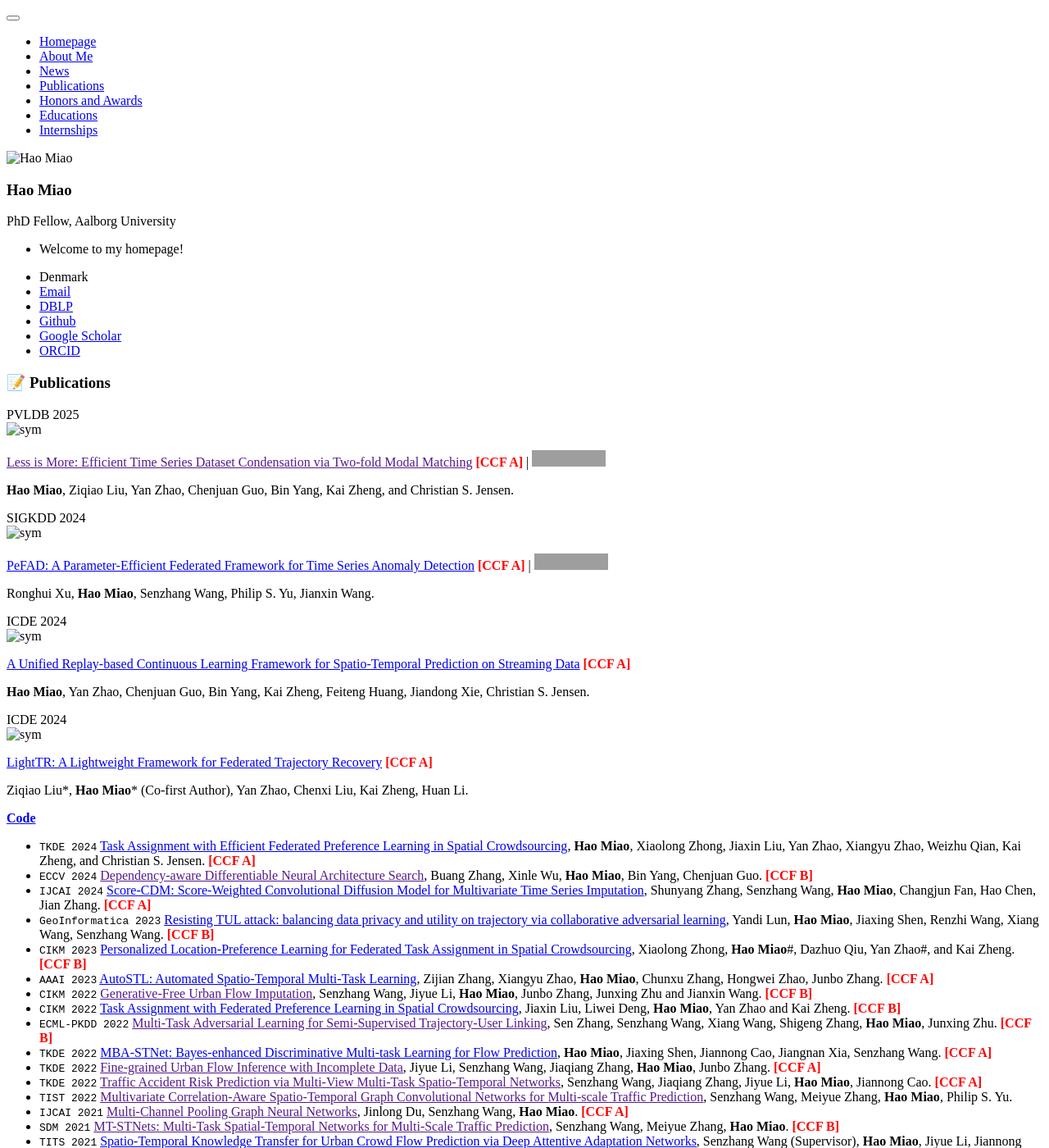
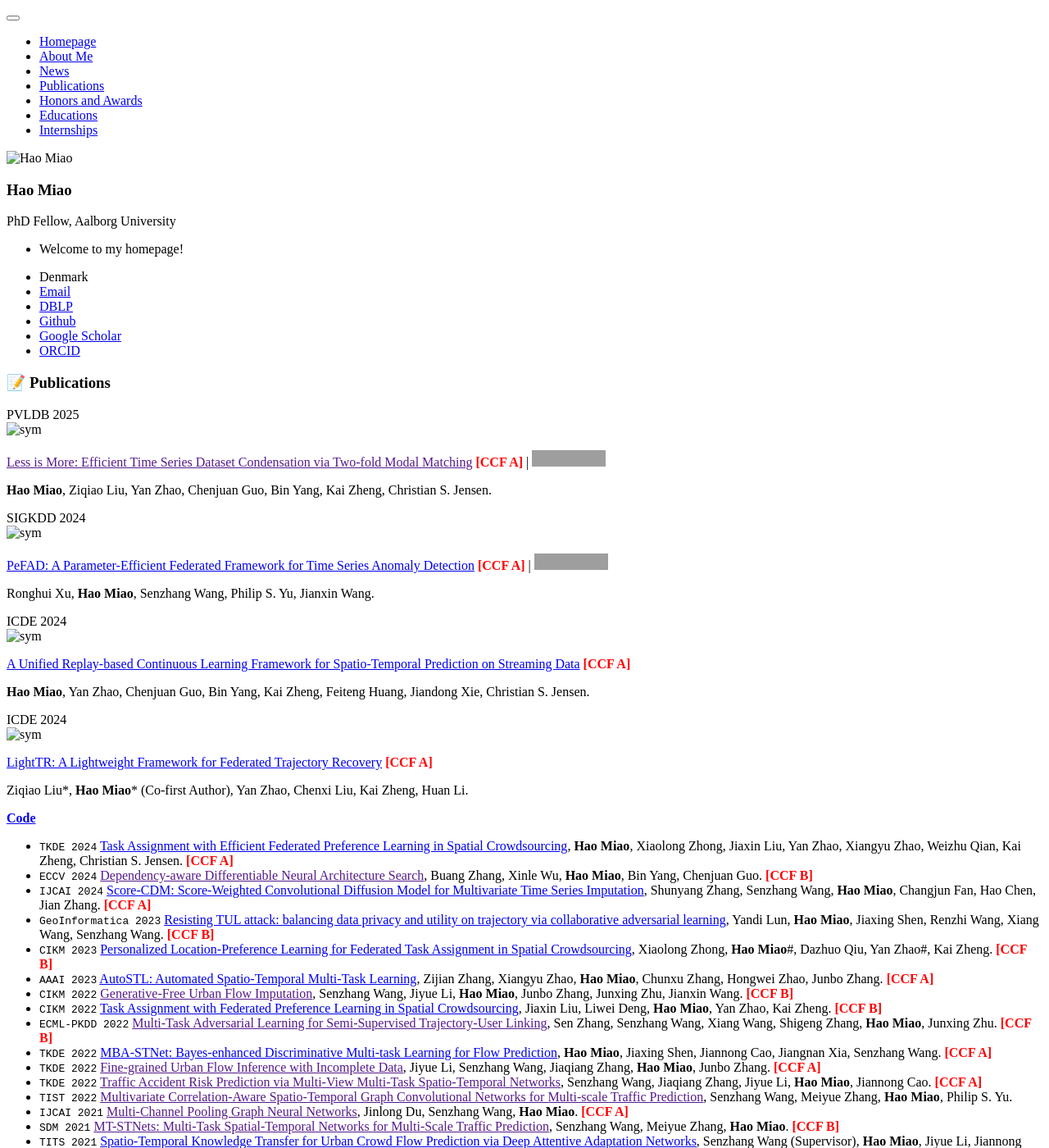
Before and after one commit to MiaoHaoSunny/MiaoHaoSunny.github.io, a Jekyll site: the page built from _pages/includes/pub.md, in a window 1280 px wide and 1400 px high. Shown: the whole window at 82% size. Built offline with Jekyll 4.4.1, drawn with Linux system fonts in a browser that asks for light colours; our own code applies the rules of GitHub Pages for plain Markdown files; grey boxes are pictures that could not be loaded.

Commit message:
Update pub.md

```diff
--- a/_pages/includes/pub.md
+++ b/_pages/includes/pub.md
@@ -6,7 +6,7 @@
 
 [Less is More: Efficient Time Series Dataset Condensation via Two-fold Modal Matching]() <b><font color="red">[CCF A]</font></b> \| [![](https://img.shields.io/github/stars/uestc-liuzq/STdistillation?style=social&label=TimeDC Stars)](https://github.com/uestc-liuzq/STdistillation)
 
-**Hao Miao**, Ziqiao Liu, Yan Zhao, Chenjuan Guo, Bin Yang, Kai Zheng, and Christian S. Jensen.
+**Hao Miao**, Ziqiao Liu, Yan Zhao, Chenjuan Guo, Bin Yang, Kai Zheng, Christian S. Jensen.
 </div>
 </div>
 
@@ -40,14 +40,14 @@ Ziqiao Liu\*, **Hao Miao**\* (Co-first Author), Yan Zhao, Chenxi Liu, Kai Zheng,
 </div>
 </div>
 
-- ``TKDE 2024`` [Task Assignment with Efficient Federated Preference Learning in Spatial Crowdsourcing](https://www.computer.org/csdl/journal/tk/5555/01/10239279/1QcjHWgwhrO), **Hao Miao**, Xiaolong Zhong, Jiaxin Liu, Yan Zhao, Xiangyu Zhao, Weizhu Qian, Kai Zheng, and Christian S. Jensen. <b><font color="red">[CCF A]</font></b>
+- ``TKDE 2024`` [Task Assignment with Efficient Federated Preference Learning in Spatial Crowdsourcing](https://www.computer.org/csdl/journal/tk/5555/01/10239279/1QcjHWgwhrO), **Hao Miao**, Xiaolong Zhong, Jiaxin Liu, Yan Zhao, Xiangyu Zhao, Weizhu Qian, Kai Zheng, Christian S. Jensen. <b><font color="red">[CCF A]</font></b>
 - ``ECCV 2024`` [Dependency-aware Differentiable Neural Architecture Search](), Buang Zhang, Xinle Wu, **Hao Miao**, Bin Yang, Chenjuan Guo. <b><font color="red">[CCF B]</font></b>
 - ``IJCAI 2024`` [Score-CDM: Score-Weighted Convolutional Diffusion Model for Multivariate Time Series Imputation](https://arxiv.org/abs/2405.13075), Shunyang Zhang, Senzhang Wang, **Hao Miao**, Changjun Fan, Hao Chen, Jian Zhang. <b><font color="red">[CCF A]</font></b>
 - ``GeoInformatica 2023`` [Resisting TUL attack: balancing data privacy and utility on trajectory via collaborative adversarial learning](https://link.springer.com/article/10.1007/s10707-023-00507-3), Yandi Lun, **Hao Miao**, Jiaxing Shen, Renzhi Wang, Xiang Wang, Senzhang Wang. <b><font color="red">[CCF B]</font></b>
-- ``CIKM 2023`` [Personalized Location-Preference Learning for Federated Task Assignment in Spatial Crowdsourcing](https://dl.acm.org/doi/10.1145/3583780.3615008), Xiaolong Zhong, **Hao Miao**\#, Dazhuo Qiu, Yan Zhao\#, and Kai Zheng. <b><font color="red">[CCF B]</font></b>
+- ``CIKM 2023`` [Personalized Location-Preference Learning for Federated Task Assignment in Spatial Crowdsourcing](https://dl.acm.org/doi/10.1145/3583780.3615008), Xiaolong Zhong, **Hao Miao**\#, Dazhuo Qiu, Yan Zhao\#, Kai Zheng. <b><font color="red">[CCF B]</font></b>
 - ``AAAI 2023`` [AutoSTL: Automated Spatio-Temporal Multi-Task Learning](https://arxiv.org/abs/2304.09174), Zijian Zhang, Xiangyu Zhao, **Hao Miao**, Chunxu Zhang, Hongwei Zhao, Junbo Zhang. <b><font color="red">[CCF A]</font></b>
-- ``CIKM 2022`` [Generative-Free Urban Flow Imputation](), Senzhang Wang, Jiyue Li, **Hao Miao**, Junbo Zhang, Junxing Zhu and Jianxin Wang. <b><font color="red">[CCF B]</font></b>
-- ``CIKM 2022`` [Task Assignment with Federated Preference Learning in Spatial Crowdsourcing](https://dl.acm.org/doi/abs/10.1145/3511808.3557465), Jiaxin Liu, Liwei Deng, **Hao Miao**, Yan Zhao and Kai Zheng. <b><font color="red">[CCF B]</font></b>
+- ``CIKM 2022`` [Generative-Free Urban Flow Imputation](), Senzhang Wang, Jiyue Li, **Hao Miao**, Junbo Zhang, Junxing Zhu, Jianxin Wang. <b><font color="red">[CCF B]</font></b>
+- ``CIKM 2022`` [Task Assignment with Federated Preference Learning in Spatial Crowdsourcing](https://dl.acm.org/doi/abs/10.1145/3511808.3557465), Jiaxin Liu, Liwei Deng, **Hao Miao**, Yan Zhao, Kai Zheng. <b><font color="red">[CCF B]</font></b>
 - ``ECML-PKDD 2022`` [Multi-Task Adversarial Learning for Semi-Supervised Trajectory-User Linking](), Sen Zhang, Senzhang Wang, Xiang Wang, Shigeng Zhang, **Hao Miao**, Junxing Zhu. <b><font color="red">[CCF B]</font></b>
 - ``TKDE 2022`` [MBA-STNet: Bayes-enhanced Discriminative Multi-task Learning for Flow Prediction](https://ieeexplore.ieee.org/document/9786834), **Hao Miao**, Jiaxing Shen, Jiannong Cao, Jiangnan Xia, Senzhang Wang. <b><font color="red">[CCF A]</font></b>
 - ``TKDE 2022`` [Fine-grained Urban Flow Inference with Incomplete Data](), Jiyue Li, Senzhang Wang, Jiaqiang Zhang, **Hao Miao**, Junbo Zhang. <b><font color="red">[CCF A]</font></b>
```
